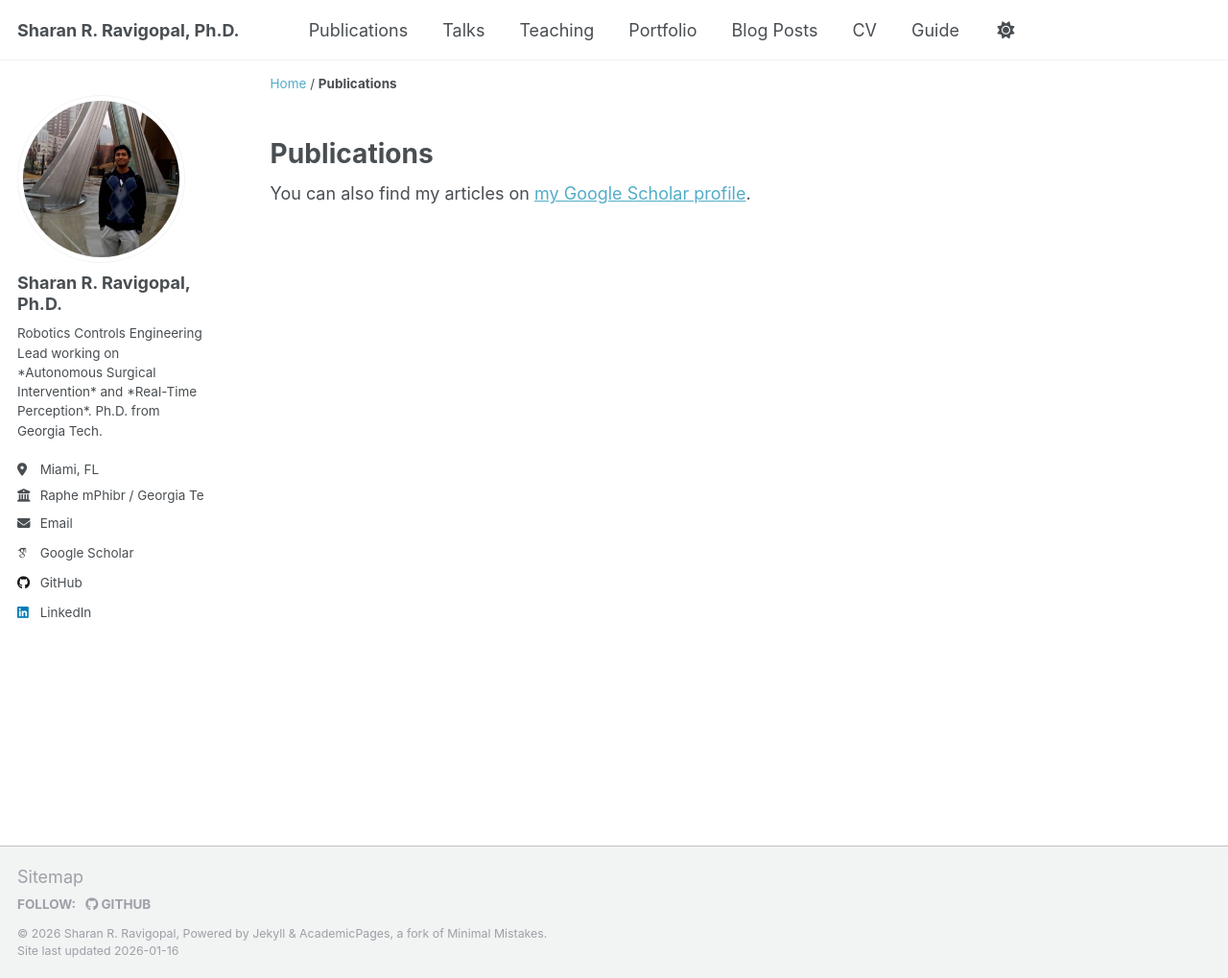
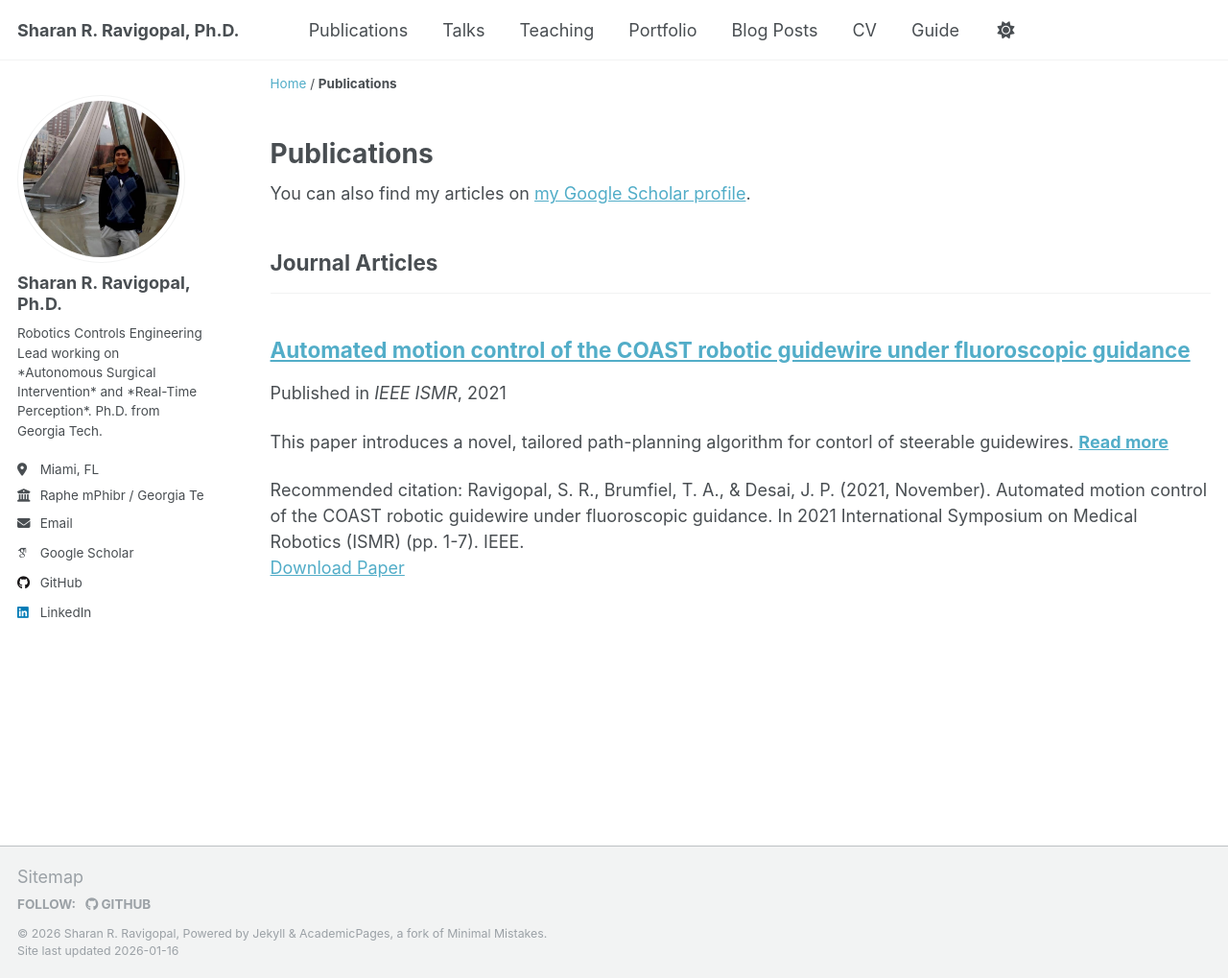
Before and after one commit to SharanRav/sharanrav.github.io, a Jekyll site: the page built from _pages/publications.html, in a window 1280 px wide and 1019 px high. Shown: the whole window at 96% size. Built offline with Jekyll 4.4.1, drawn with Linux system fonts in a browser that asks for light colours; some web fonts are replaced.

Commit message:
Update 2021-ismr.md

```diff
--- a/_publications/2021-ismr.md
+++ b/_publications/2021-ismr.md
@@ -1,12 +1,15 @@
 ---
 title: "Automated motion control of the COAST robotic guidewire under fluoroscopic guidance"
 collection: publications
+category: manuscripts
 permalink: /publication/2021-ismr
 excerpt: 'This paper introduces a novel, tailored path-planning algorithm for contorl of steerable guidewires.'
 date: 2021-11-17
 venue: 'IEEE ISMR'
 paperurl: 'https://ieeexplore.ieee.org/abstract/document/9661508/'
 citation: 'Ravigopal, S. R., Brumfiel, T. A., & Desai, J. P. (2021, November). Automated motion control of the COAST robotic guidewire under fluoroscopic guidance. In 2021 International Symposium on Medical Robotics (ISMR) (pp. 1-7). IEEE.'
+header:
+  teaser: "paper-preview-2021-ismr.png"
 ---
 
 **Abstract:** We propose a fully automated approach to perform navigation of the COaxially Aligned STeerable (COAST) guidewire under fluoroscopic imaging in 2D phantom models. We utilize fluoroscopic images to calculate the optimal path between two points using a modified hybrid A-star algorithm in the phantom vasculature. The modified hybrid A-star computes a trajectory which is used for the velocity kinematics of the guidewire robot. The experiments show that the robot is able to follow the pre-computed path to the destination with a mean error of 8.2 pixels (2.87 mm).
```
